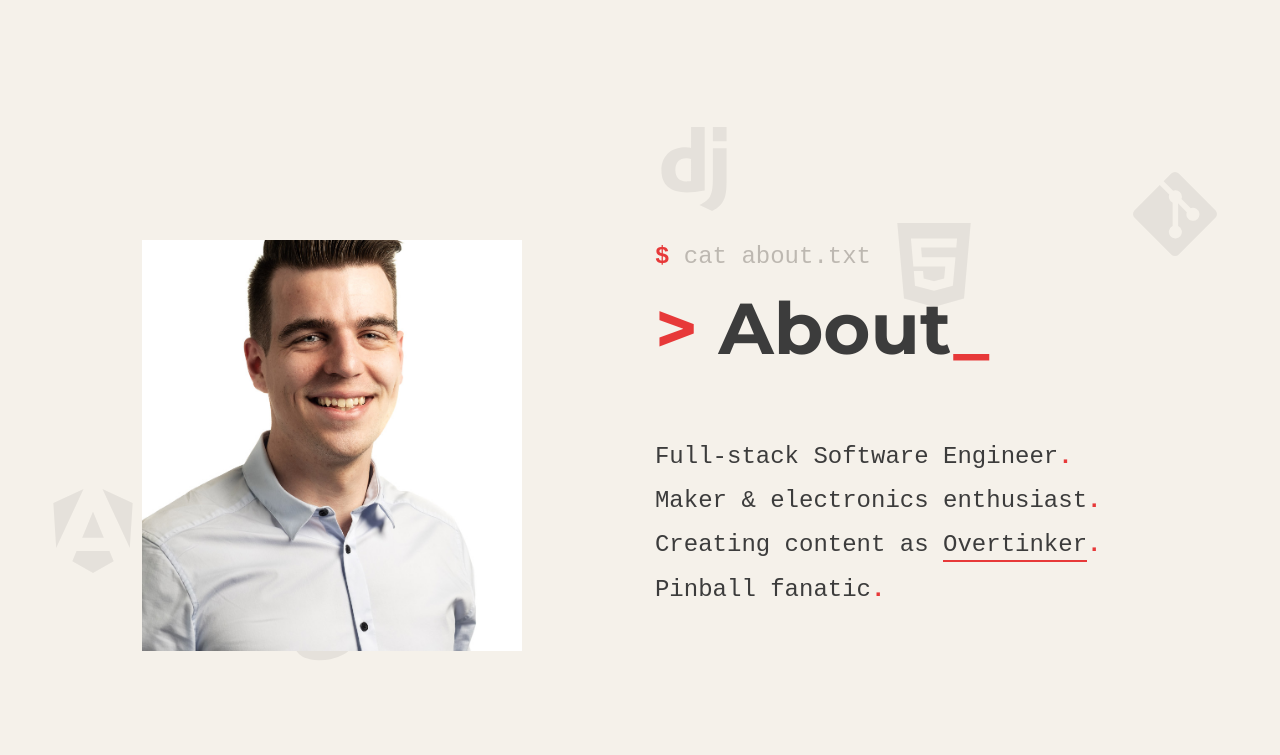
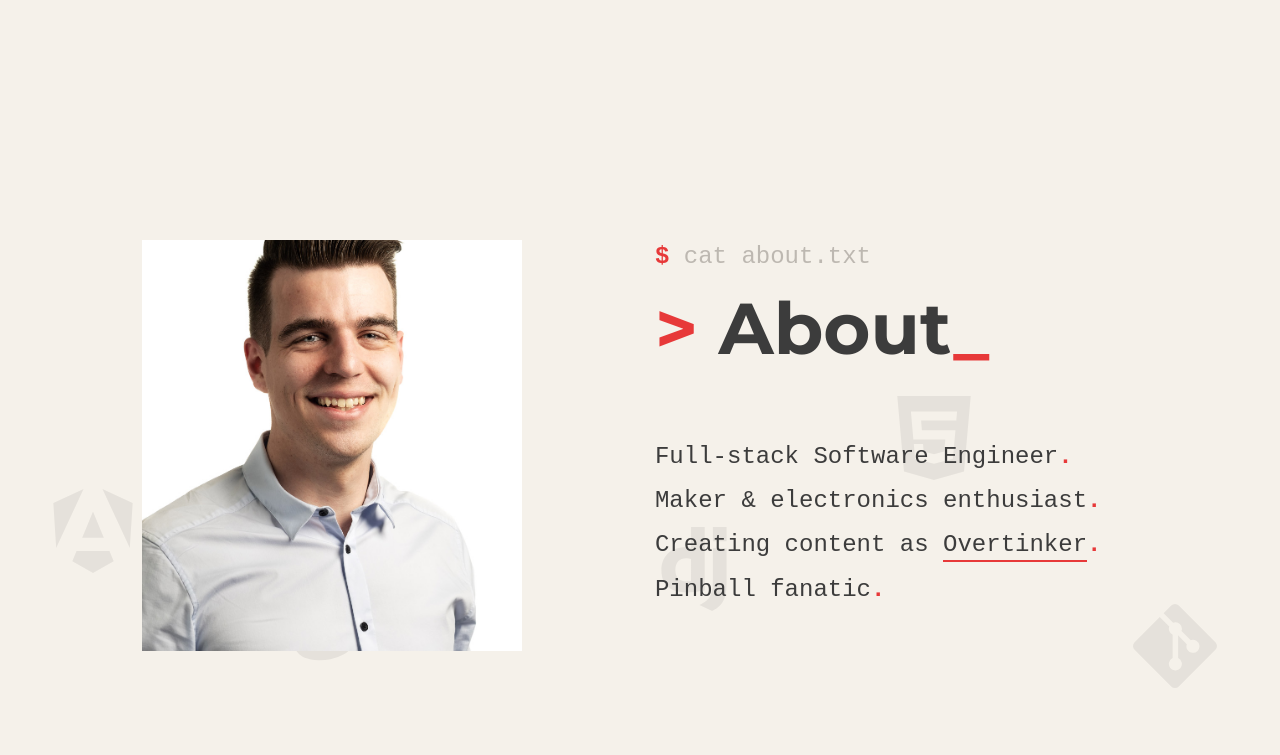
Before and after one commit to KevinVanthuyne/kevinvt.com, a plain HTML site: page index.html in a window 1280 px wide. Shown: the part 800-1555 px from the top of the page. Drawn offline with Linux system fonts and the light colour scheme; a web font is replaced by a local one.

Commit message:
Address review findings
Cap the parallax logo speeds at -3 and -4. Without the overflow clip,
a faster logo moves down the page quicker than the scroll on short
landscape viewports and the page grows without end.

Co-Authored-By: Claude Sonnet 5.5 <noreply@anthropic.com>

```diff
--- a/index.html
+++ b/index.html
@@ -60,7 +60,7 @@
             </div>
 
             <div class="col-sm-6 col-sm-pull-4">
-              <p class="rellax subtitle fit-text" data-rellax-speed="-5">
+              <p class="rellax subtitle fit-text" data-rellax-speed="-4">
                 Software<br />
                 Engineer<br />
                 <span class="ampersand">&amp;</span>&nbsp;Maker
@@ -122,15 +122,15 @@
         <section id="skills">
           <div class="skill-logos hidden-xs">
             <img src="img/icons/skills/angular.svg" alt="" class="rellax" data-rellax-speed="-4" data-rellax-percentage="0.5" loading="lazy" style="left: 1%; top: 20%; width: 3.5rem" />
-            <img src="img/icons/skills/python.svg" alt="" class="rellax" data-rellax-speed="-6" data-rellax-percentage="0.5" loading="lazy" style="left: 11%; top: 70%; width: 3.5rem" />
+            <img src="img/icons/skills/python.svg" alt="" class="rellax" data-rellax-speed="-4" data-rellax-percentage="0.5" loading="lazy" style="left: 11%; top: 70%; width: 3.5rem" />
             <img src="img/icons/skills/docker.svg" alt="" class="rellax" data-rellax-speed="-3" data-rellax-percentage="0.5" loading="lazy" style="left: 21%; top: 10%; width: 3.5rem" />
-            <img src="img/icons/skills/typescript.svg" alt="" class="rellax" data-rellax-speed="-5" data-rellax-percentage="0.5" loading="lazy" style="left: 31%; top: 55%; width: 3.5rem" />
+            <img src="img/icons/skills/typescript.svg" alt="" class="rellax" data-rellax-speed="-4" data-rellax-percentage="0.5" loading="lazy" style="left: 31%; top: 55%; width: 3.5rem" />
             <img src="img/icons/skills/openjdk.svg" alt="" class="rellax" data-rellax-speed="-4" data-rellax-percentage="0.5" loading="lazy" style="left: 41%; top: 85%; width: 3.5rem" />
-            <img src="img/icons/skills/django.svg" alt="" class="rellax" data-rellax-speed="-6" data-rellax-percentage="0.5" loading="lazy" style="left: 51%; top: 25%; width: 3.5rem" />
+            <img src="img/icons/skills/django.svg" alt="" class="rellax" data-rellax-speed="-4" data-rellax-percentage="0.5" loading="lazy" style="left: 51%; top: 25%; width: 3.5rem" />
             <img src="img/icons/skills/postgresql.svg" alt="" class="rellax" data-rellax-speed="-3" data-rellax-percentage="0.5" loading="lazy" style="left: 61%; top: 60%; width: 3.5rem" />
-            <img src="img/icons/skills/html5.svg" alt="" class="rellax" data-rellax-speed="-5" data-rellax-percentage="0.5" loading="lazy" style="left: 71%; top: 8%; width: 3.5rem" />
+            <img src="img/icons/skills/html5.svg" alt="" class="rellax" data-rellax-speed="-4" data-rellax-percentage="0.5" loading="lazy" style="left: 71%; top: 8%; width: 3.5rem" />
             <img src="img/icons/skills/css.svg" alt="" class="rellax" data-rellax-speed="-4" data-rellax-percentage="0.5" loading="lazy" style="left: 81%; top: 75%; width: 3.5rem" />
-            <img src="img/icons/skills/git.svg" alt="" class="rellax" data-rellax-speed="-6" data-rellax-percentage="0.5" loading="lazy" style="left: 91%; top: 35%; width: 3.5rem" />
+            <img src="img/icons/skills/git.svg" alt="" class="rellax" data-rellax-speed="-4" data-rellax-percentage="0.5" loading="lazy" style="left: 91%; top: 35%; width: 3.5rem" />
           </div>
           <div class="row mt-5 mt-sm-10">
             <div class="col-sm-11 col-sm-offset-1">
```
